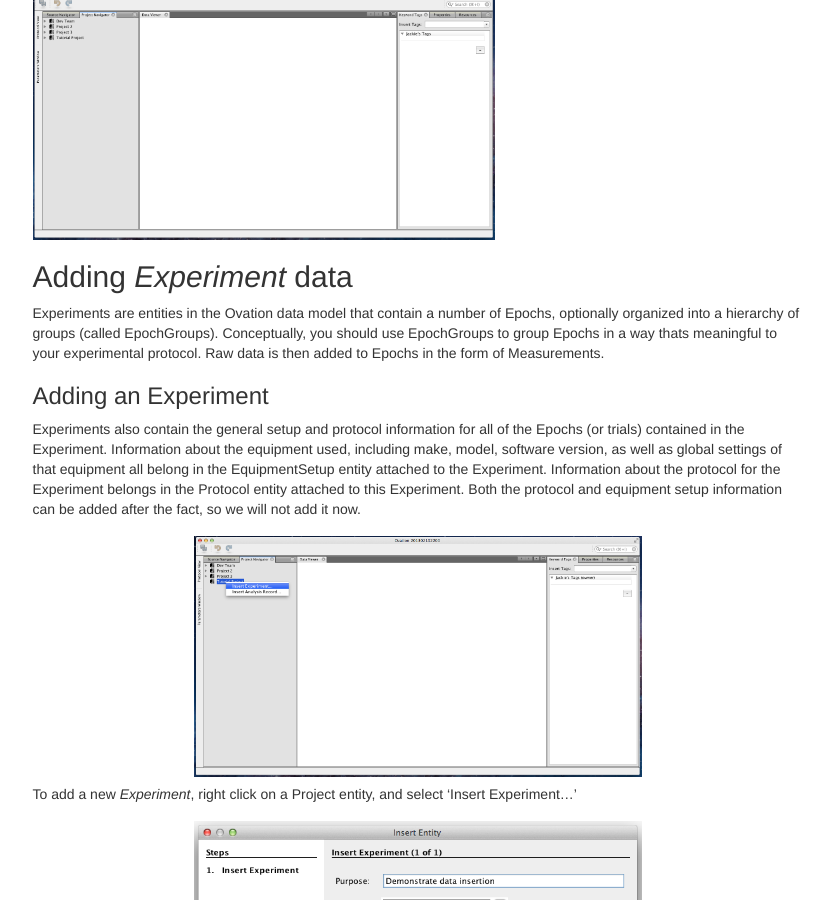
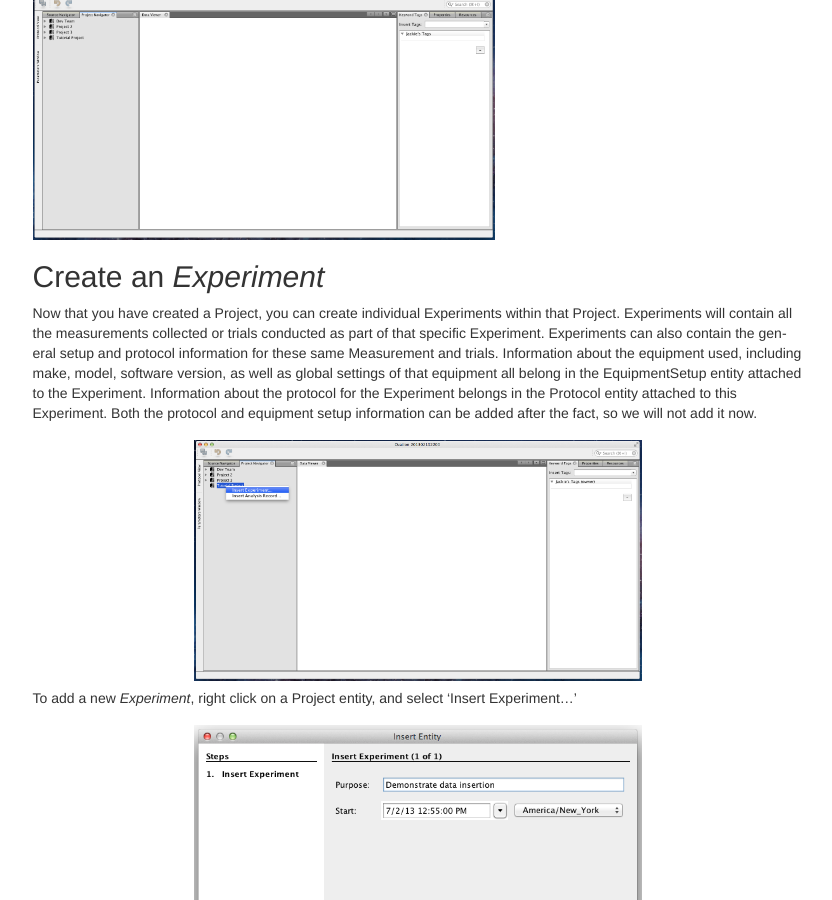
Before and after one commit to physion/ovation-docs, a Sphinx documentation site: the page built from source/quick_start.rst, in a window 1280 px wide and 900 px high, scrolled down 1345 px. Shown: the whole window, without its empty margins (330-1162 px from the left). Built offline with Sphinx 7.4.7, drawn with Linux system fonts in a browser that asks for light colours; some of the changed text lies outside the part shown.

Commit message:
Update quick_start.rst

```diff
--- a/source/quick_start.rst
+++ b/source/quick_start.rst
@@ -45,15 +45,10 @@ TIP:  If you do not see the new Project in the "Project Navigator" after finishi
 
 .. _sec-new-experiment:
 
-Adding `Experiment` data
+Create an `Experiment`
 ######################################
 
-Experiments are entities in the Ovation data model that contain a number of Epochs, optionally organized into a hierarchy of groups (called EpochGroups). Conceptually, you should use EpochGroups to group Epochs in a way thats meaningful to your experimental protocol. Raw data is then added to Epochs in the form of Measurements.
-
-Adding an Experiment
-====================
-
-Experiments also contain the general setup and protocol information for all of the Epochs (or trials) contained in the Experiment. Information about the equipment used, including make, model, software version, as well as global settings of that equipment all belong in the EquipmentSetup entity attached to the Experiment. Information about the protocol for the Experiment belongs in the Protocol entity attached to this Experiment. Both the protocol and equipment setup information can be added after the fact, so we will not add it now.
+Now that you have created a Project, you can create individual Experiments within that Project.  Experiments will contain all the measurements collected or trials conducted as part of that specific Experiment.  Experiments can also contain the general setup and protocol information for these same Measurement and trials.  Information about the equipment used, including make, model, software version, as well as global settings of that equipment all belong in the EquipmentSetup entity attached to the Experiment. Information about the protocol for the Experiment belongs in the Protocol entity attached to this Experiment. Both the protocol and equipment setup information can be added after the fact, so we will not add it now.
 
 
 .. figure:: _static/insert_experiment1.png
```
